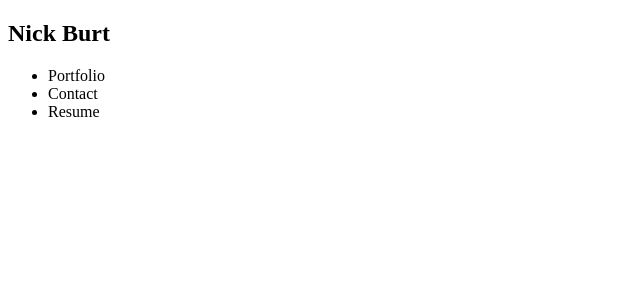
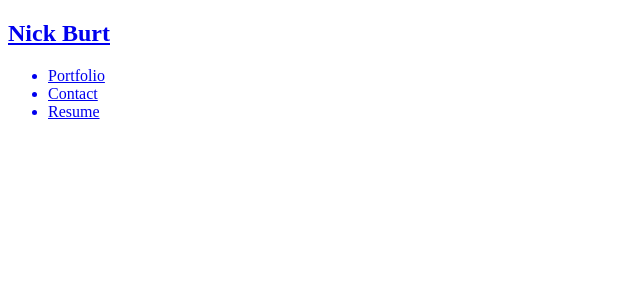
Before and after one commit to nbur4556/react-portfolio, a React (Create React App) app: page / in a window 1280 px wide. Shown: the top 300 px of the page, without its empty margins (0-640 px from the left). Built offline with nearby package versions, Linux system fonts and the light colour scheme.

Commit message:
creates links in navigation bar

```diff
--- a/src/components/Header.js
+++ b/src/components/Header.js
@@ -1,11 +1,11 @@
 const Header = () => {
     return (
         <nav>
-            <h1>Nick Burt</h1>
+            <a href="/"><h1>Nick Burt</h1></a>
             <ul>
-                <li>Portfolio</li>
-                <li>Contact</li>
-                <li>Resume</li>
+                <a href="/"><li>Portfolio</li></a>
+                <a href="/"><li>Contact</li></a>
+                <a href="/"><li>Resume</li></a>
             </ul>
         </nav>);
 }
```
